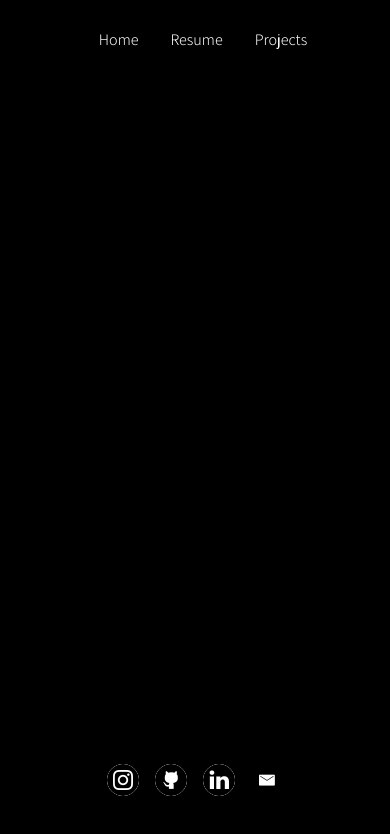
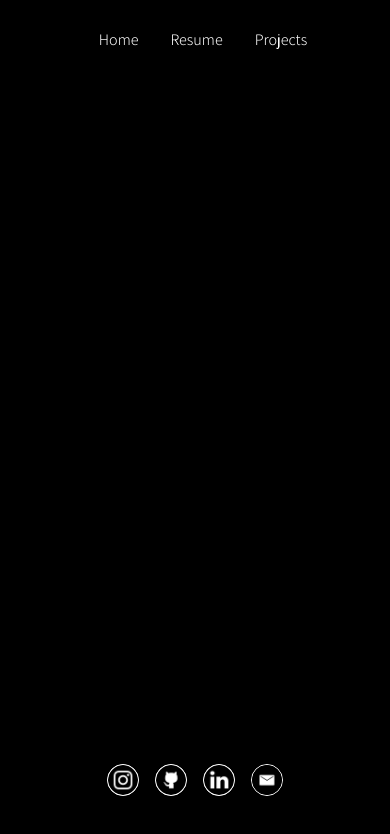
Before and after one commit to coreycasmedes/coreycasmedes-ui, a React (Create React App) app: page / in a window 390 px wide. Shown: the top 834 px of the page. Built offline with nearby package versions, Linux system fonts and the light colour scheme.

Commit message:
removed resume link

```diff
--- a/src/App.tsx
+++ b/src/App.tsx
@@ -37,7 +37,11 @@ const App: React.FC = () => {
             <Link to="/coreycasmedes-ui">Home</Link>
           </li>
           <li className='px-2 py-1 font-assistant-light  ml-4 rounded-md hover:bg-gray-300'>
-            <Link to="/" onClick={() => {window.open(require('./CoreyCasmedesFall2022.pdf'))}}>Resume</Link>
+            <Link
+              to="/"
+            >
+              Resume
+            </Link>
           </li>
           <li className='px-2 py-1 font-assistant-light  ml-4 rounded-md hover:bg-gray-300'>
             <Link to="/projects">Projects</Link>
@@ -58,25 +62,25 @@ const App: React.FC = () => {
 
           <div className='flex items-center pl-0 lg:pl-8'>
               <a href='https://www.instagram.com/coreycasmedes/' className='px-2'>
-                  <img src={InstagramIcon} className='rounded-full w-8 lg:w-9 bg-white'></img>
+                  <img src={InstagramIcon} className='rounded-full w-8 lg:w-9 border-white border bg-white'></img>
               </a>
           </div>
 
           <div className='flex items-center pl-0'>
               <a href='https://www.instagram.com/coreycasmedes/' className='px-2'>
-                  <img src={GithubIcon} className='rounded-full w-8 lg:w-9 bg-white'></img>
+                  <img src={GithubIcon} className='rounded-full w-8 lg:w-9 border-white border bg-white'></img>
               </a>
           </div>
 
           <div className='flex items-center pl-0 fill-white'>
               <a href='https://www.instagram.com/coreycasmedes/' className='px-2'>
-                  <img src={LinkedInIcon} className='rounded-full w-8 lg:w-9 bg-white'></img>
+                  <img src={LinkedInIcon} className='rounded-full w-8 lg:w-9 border-white border bg-white'></img>
               </a>
           </div>
 
           <div className='flex items-center pl-0 '>
               <a href='https://www.instagram.com/coreycasmedes/' className='px-2'>
-                  <img src={EmailIcon} className='rounded-full w-8 lg:w-9'></img>
+                  <img src={EmailIcon} className='rounded-full w-8 lg:w-9 border-white border'></img>
               </a>
           </div>
       </div>
--- a/src/Home.jsx
+++ b/src/Home.jsx
@@ -32,7 +32,7 @@ function Home() {
   //const testBackgroundUrl = '/User/coreycasmedes/Downloads/augustine-wong-3Om4DHcaAc0-unsplash.jpg';
   return (
 
-        <div className='flex bg-black text-white p-12 justify-around'>
+        <div className='flex bg-black text-white p-12 justify-around px-52'>
             <div className='flex flex-col'>
 
                 <div className="z-10 mt-8">
@@ -43,7 +43,7 @@ function Home() {
                     </div>
 
                     <div className="typewriter my-12">
-                        <h1 style={{maxWidth: '312px'}} className="font-mono animate-typing mb-4">Building cool software</h1>
+                        <h1 style={{maxWidth: '255px'}} className="font-mono animate-typing mb-4">Building cool things</h1>
                         <h1 style={{maxWidth: '120px'}} className="font-mono animate-typing">Cruise 🚘</h1>
                         <h1 style={{maxWidth: '110px'}} className="font-mono animate-typing">Apple 📱</h1>
                         <h1 style={{maxWidth: '184px'}} className="font-mono animate-typing">Capital One 🏦</h1>
```
Also changed, not shown: 1 other file (tests, documents, lock files or other folders).
